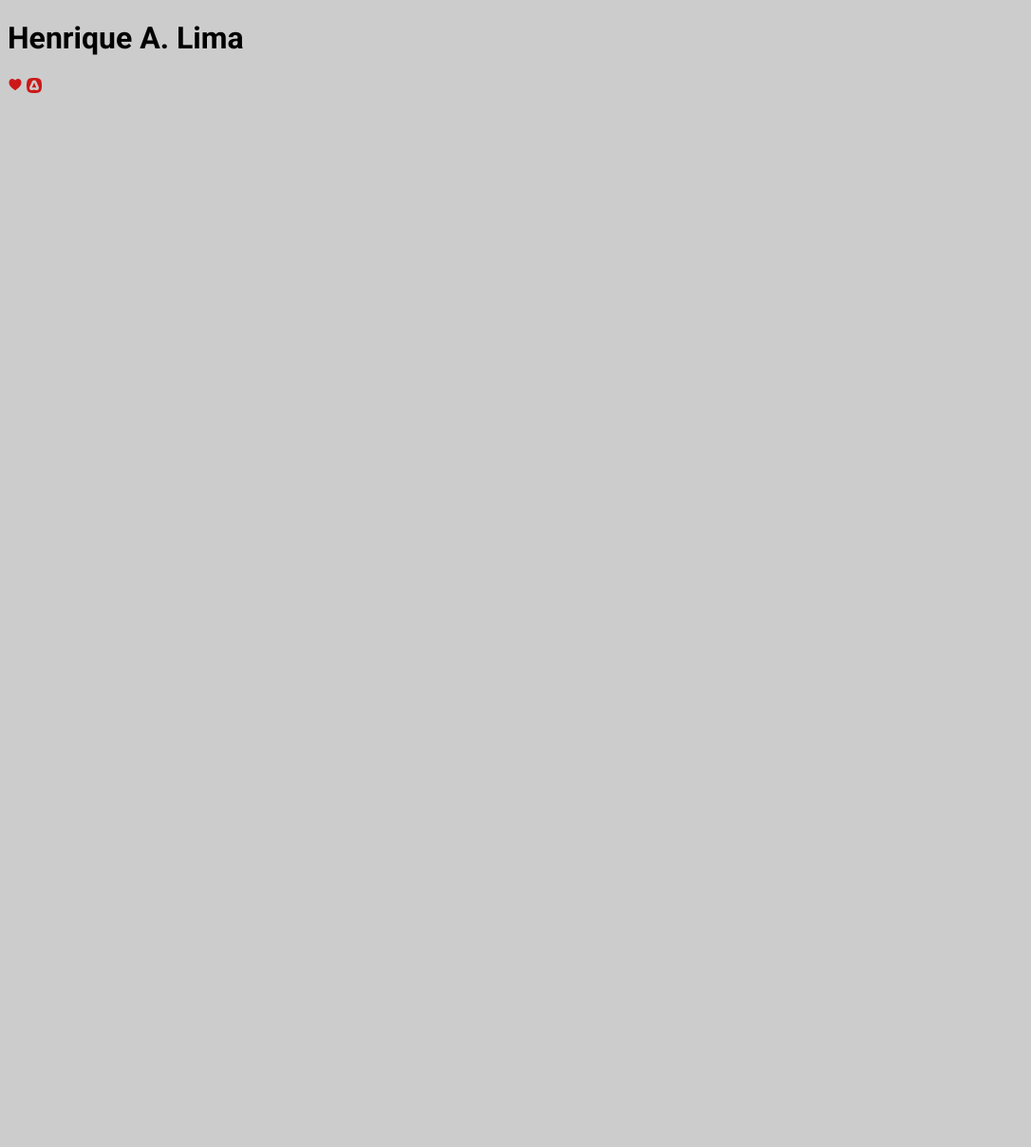
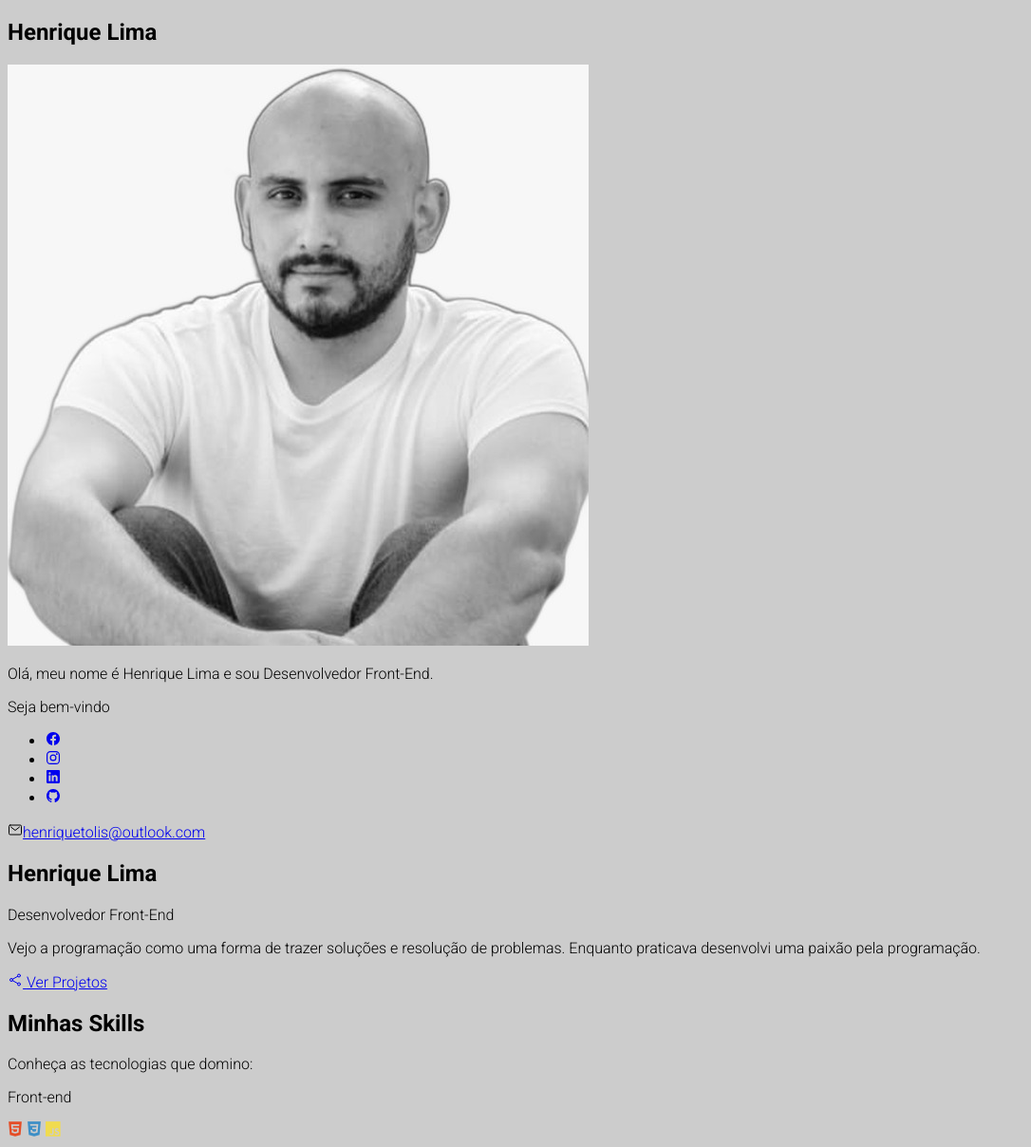
Before and after one commit to HenriquTo/henriqueto.github.io, a plain HTML site: page index.html in a window 1280 px wide. Shown: the whole page at 95% size, without its empty margins (0-1086 px from the left). Before the commit the page ends 800 px from the top, so only its background shows below. Drawn offline with nearby package versions, Linux system fonts and the light colour scheme.

Commit message:
HTML Atualizado
Primeiro formato definodo do HTML, inserido informações da main, aside e os icons da pagina index.html

```diff
--- a/index.html
+++ b/index.html
@@ -15,9 +15,42 @@
     <link rel="stylesheet" href="css/styles.css">
 </head>
 <body>
-    <h1>Henrique A. Lima</h1>
-    <ion-icon name="heart" id="icons"></ion-icon>
-    <i class="devicon-adonisjs-original" id="icons"></i>
+    <main id="container">
+        <aside id="bio-container">
+            <h2>Henrique Lima</h2>
+            <img src="img/perfil.jpeg" alt="Henrique Lima">
+            <p>Olá, meu nome é Henrique Lima e sou <span class="highlight">Desenvolvedor Front-End.</span></p>
+            <p id="welcome-text">Seja bem-vindo</p>
+            <ul id="social-container">
+                <li><a href="#" target="_blank"><ion-icon name="logo-facebook"></ion-icon></a></li>
+                <li><a href="#" target="_blank"><ion-icon name="logo-instagram"></ion-icon></a></li>
+                <li><a href="#" target="_blank"><ion-icon name="logo-linkedin"></ion-icon></a></li>
+                <li><a href="#" target="_blank"><ion-icon name="logo-github"></ion-icon></a></li>
+            </ul>
+            <div id="email-container">
+                <ion-icon name="mail-outline"></ion-icon><a href="mailto:henriquetolis@outlook.com">henriquetolis@outlook.com</a>
+            </div>
+        </aside>
+        <section id="about-container">
+            <h1 id="name">Henrique Lima</h1>
+            <p id="title"><span id="highlight">Desenvolvedor Front-End</span></p>
+            <p class="description"></p>
+            <p class="description">Vejo a programação como uma forma de trazer soluções e resolução de problemas. Enquanto praticava desenvolvi uma paixão pela programação.</p>
+            <a href="#" id="btn-projects"><ion-icon name="share-social-outline"></ion-icon> <span>Ver Projetos</span></a>
+            <h2 id="skills-section-title">Minhas Skills</h2>
+            <p class="description">Conheça as tecnologias que domino:</p>
+            <div class="skills-container">
+                <div class="skills-box">
+                    <p class="skills-title">Front-end</p>
+                    <i class="devicon-html5-plain colored"></i>
+                    <i class="devicon-css3-plain colored"></i>
+                    <i class="devicon-javascript-plain colored"></i>
+                </div>
+            </div>
+
+        </section>
+    </main>
+
 
     <!--Icons para usar no projeto-->
     <script type="module" src="https://unpkg.com/ionicons@5.5.2/dist/ionicons/ionicons.esm.js"></script>
```
